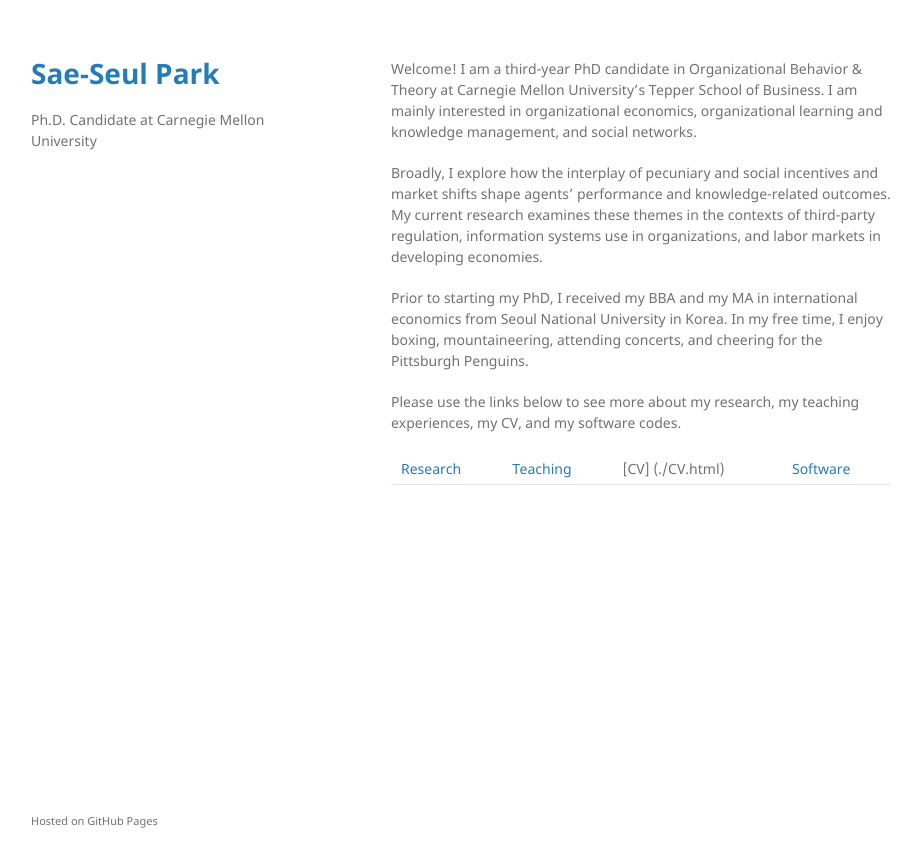
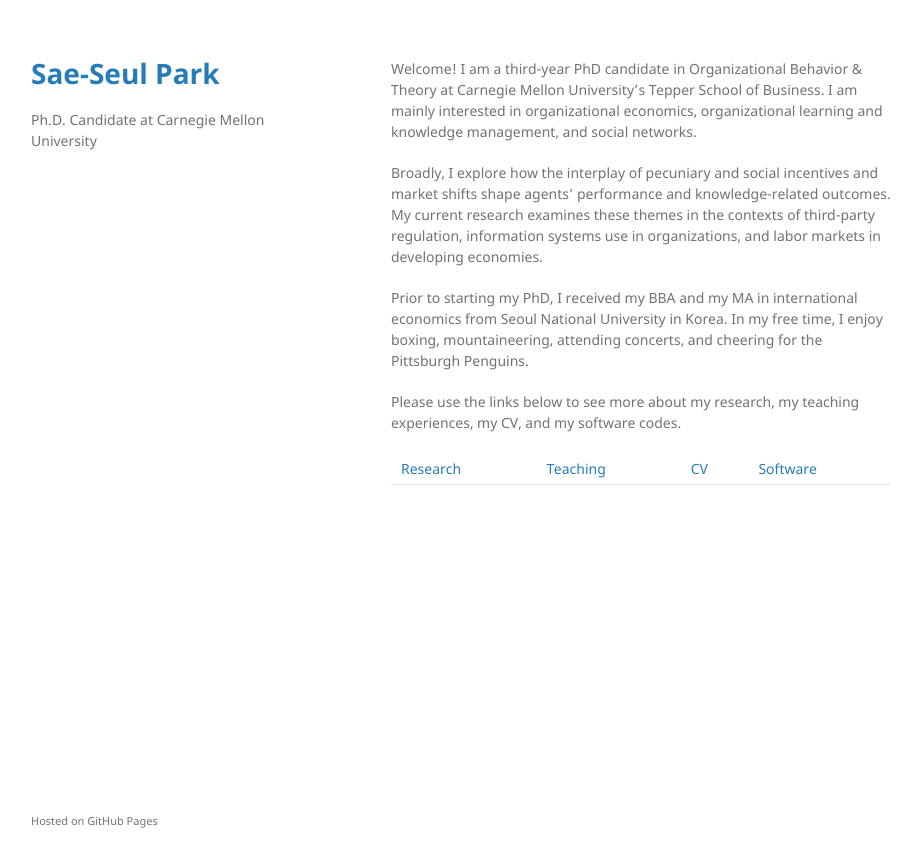
Before and after one commit to saepark/saepark.github.io, a Jekyll site: the page built from index.md, in a window 1280 px wide. Shown: the top 867 px of the page, without its empty margins (179-1100 px from the left). Built offline with Jekyll 4.4.1, drawn with Linux system fonts in a browser that asks for light colours; our own code applies the rules of GitHub Pages for plain Markdown files.

Commit message:
Update index.md

```diff
--- a/index.md
+++ b/index.md
@@ -6,4 +6,4 @@ Prior to starting my PhD, I received my BBA and my MA in international economics
 
 Please use the links below to see more about my research, my teaching experiences, my CV, and my software codes.
 
-[Research](./research.html) | [Teaching](./teaching.html) | [CV] (./CV.html) | [Software](./software.html)
+[Research](./research.html) | [Teaching](./teaching.html) | [CV](./CV_Sae Park_Updated Aug 2020.pdf) | [Software](./software.html)
```
